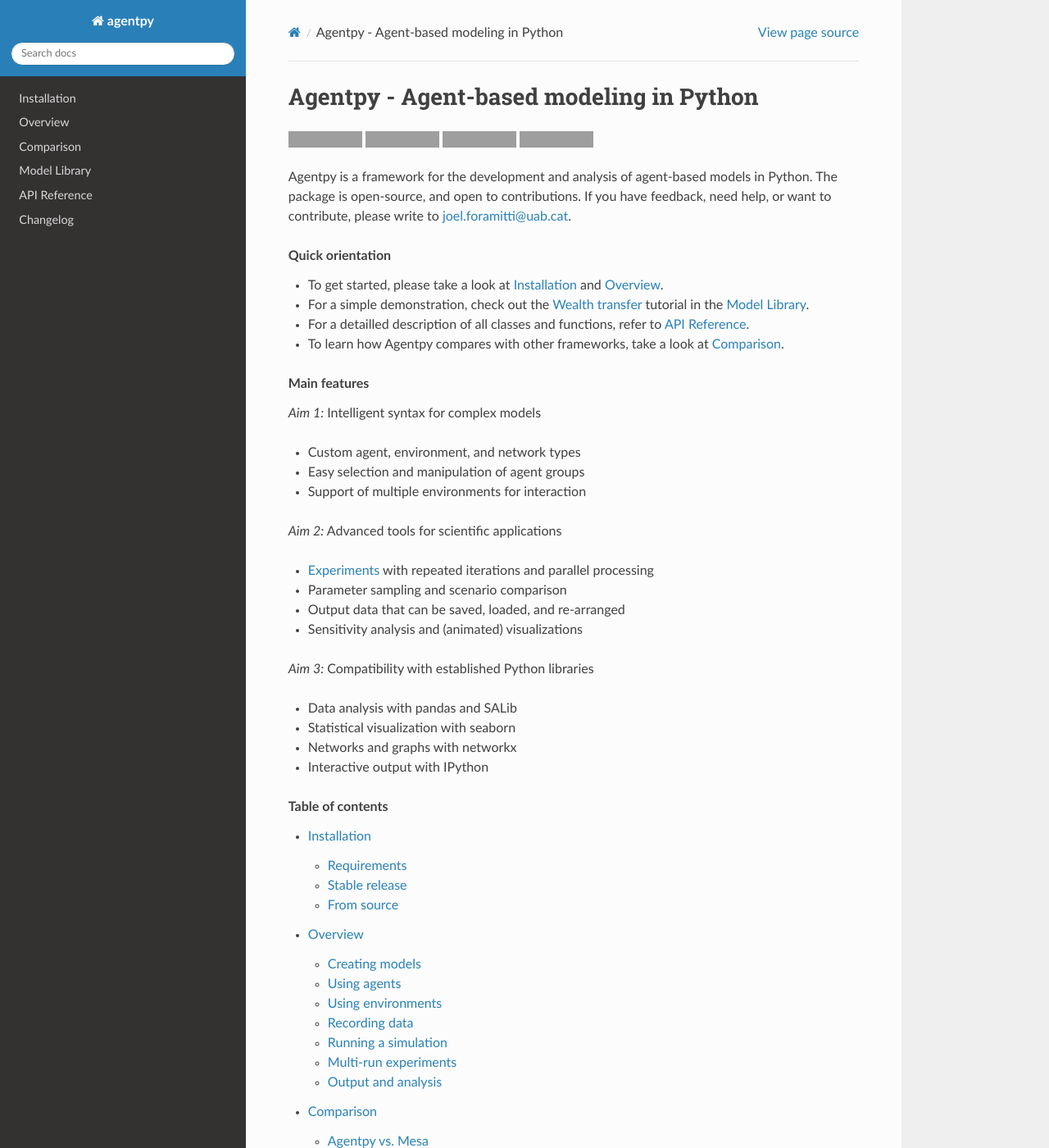
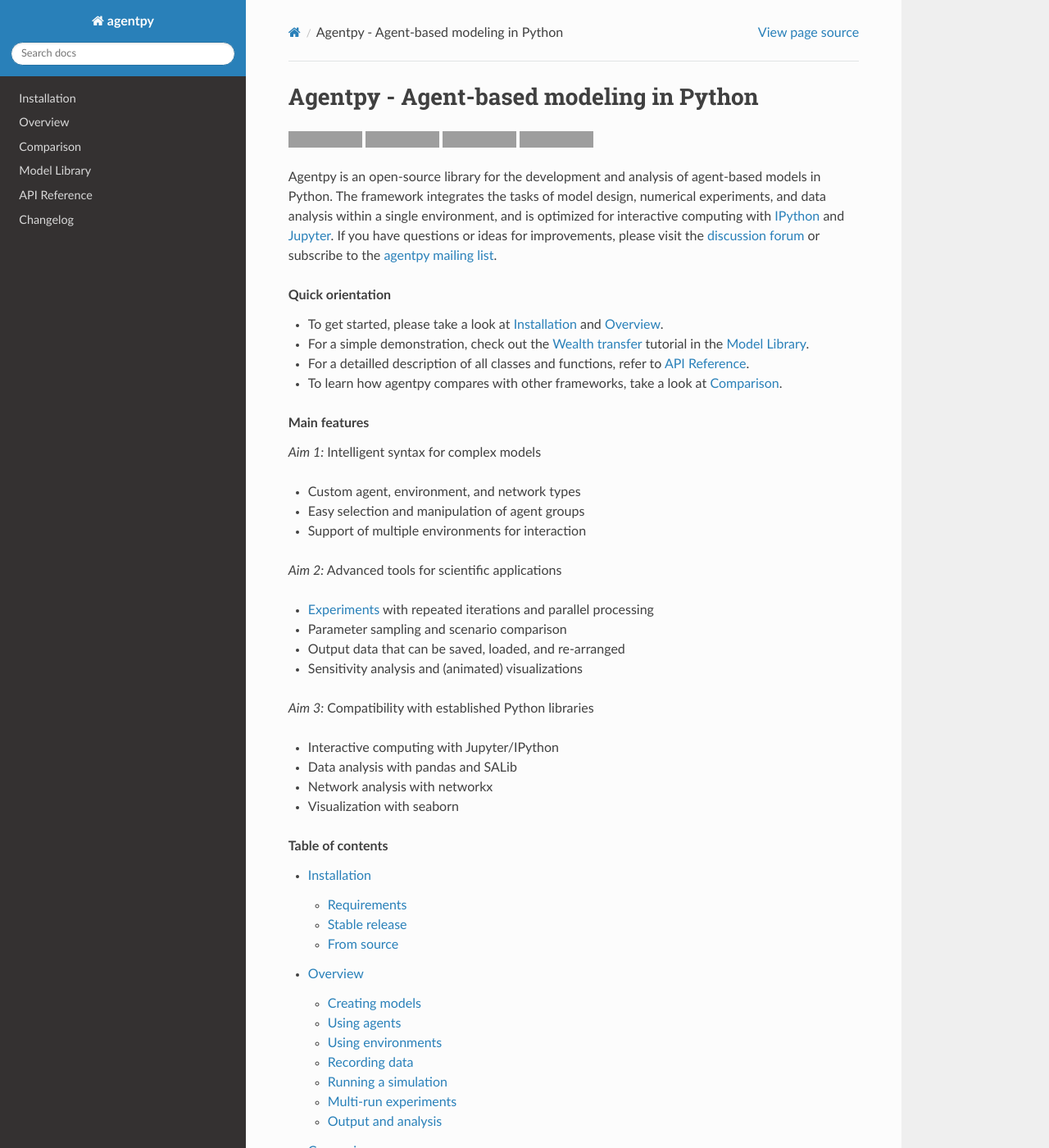
Before and after one commit to jofmi/agentpy, a Sphinx documentation site: the page built from docs/index.rst, in a window 1280 px wide and 1400 px high. Shown: the whole window at 82% size. Built offline with Sphinx 7.4.7 and the Read the Docs theme 2.0.0, drawn with Linux system fonts in a browser that asks for light colours; pages that are not in the unit, such as notebooks, are missing from menus; grey boxes are pictures that could not be loaded.

Commit message:
New description

```diff
--- a/docs/index.rst
+++ b/docs/index.rst
@@ -18,18 +18,20 @@
 
     \chapter{Introduction}
 
-Agentpy is a framework for the development and analysis of
-agent-based models in Python.
-The package is open-source, and open to contributions.
-If you have feedback, need help, or want to contribute,
-please write to joel.foramitti@uab.cat.
+Agentpy is an open-source library for the development and analysis of agent-based models in Python.
+The framework integrates the tasks of model design, numerical experiments,
+and data analysis within a single environment, and is optimized for interactive computing
+with `IPython <http://ipython.org/>`_ and `Jupyter <https://jupyter.org/>`_.
+If you have questions or ideas for improvements, please visit the
+`discussion forum <https://github.com/JoelForamitti/agentpy/discussions>`_
+or subscribe to the `agentpy mailing list <https://groups.google.com/g/agentpy>`_.
 
 .. rubric:: Quick orientation
 
 - To get started, please take a look at :doc:`installation` and :doc:`overview`.
 - For a simple demonstration, check out the :doc:`agentpy_wealth_transfer` tutorial in the :doc:`model_library`.
 - For a detailled description of all classes and functions, refer to :doc:`reference`.
-- To learn how Agentpy compares with other frameworks, take a look at :doc:`comparison`.
+- To learn how agentpy compares with other frameworks, take a look at :doc:`comparison`.
 
 .. rubric:: Main features
 
@@ -48,10 +50,10 @@
 
 *Aim 3:* Compatibility with established Python libraries
 
+- Interactive computing with Jupyter/IPython
 - Data analysis with pandas and SALib
-- Statistical visualization with seaborn
-- Networks and graphs with networkx
-- Interactive output with IPython
+- Network analysis with networkx
+- Visualization with seaborn
 
 .. only:: html
 
```
